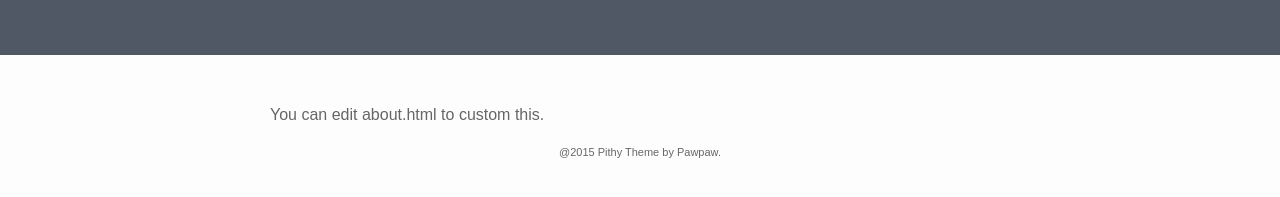
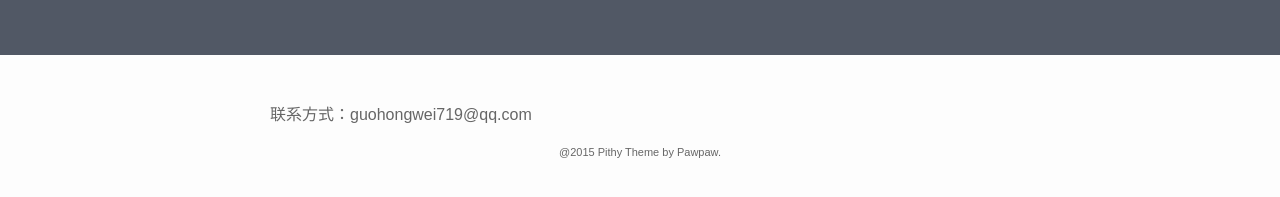
Before and after one commit to guohongwei719/guohongwei719.github.io, a Jekyll site: the page built from about.html, in a window 1280 px wide. Shown: the part 136-333 px from the top of the page. Built offline with Jekyll 4.4.1, drawn with Linux system fonts in a browser that asks for light colours.

Commit message:
加联系方式

```diff
--- a/about.html
+++ b/about.html
@@ -4,5 +4,5 @@ layout: default
 
 <div class="about">
 <br>
-You can edit about.html to custom this.
+联系方式：guohongwei719@qq.com
 </div>
```
